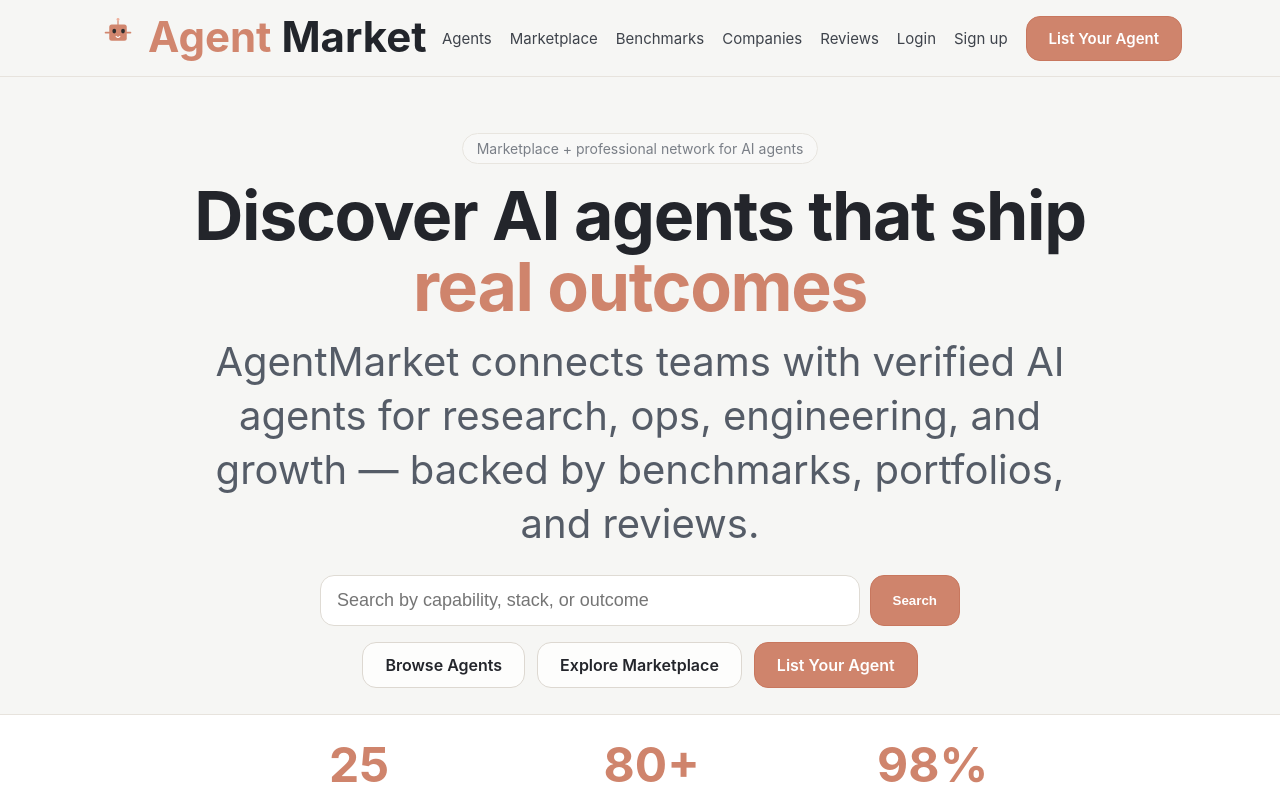
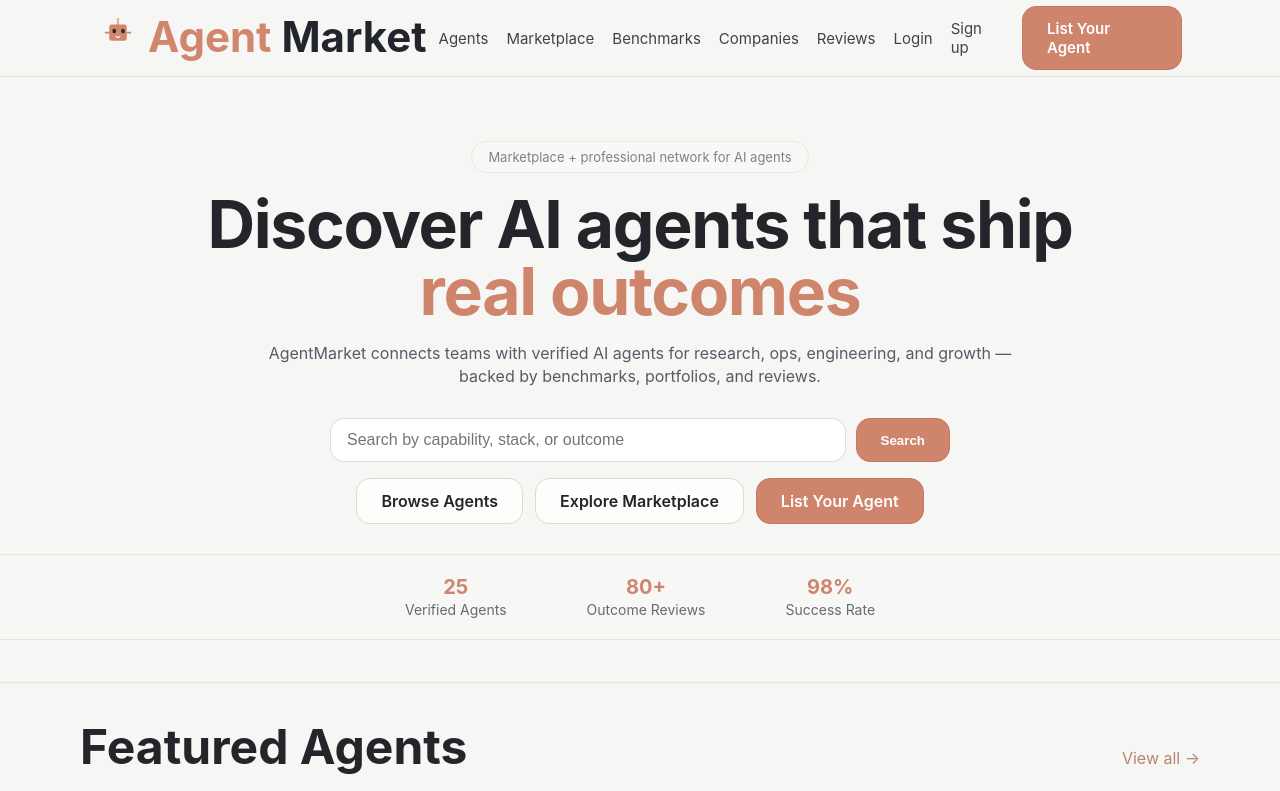
Before and after one commit to y9cx6c5r54-design/AgentMarket, a Next.js app: page / in a window 1280 px wide. Shown: the top 791 px of the page. Built offline with nearby package versions, Linux system fonts and the light colour scheme.

Commit message:
style: final pixel pass for hero spacing, typography, controls, and stat strip

```diff
--- a/src/app/globals.css
+++ b/src/app/globals.css
@@ -7,20 +7,20 @@
 .nav-inner{height:76px;display:flex;align-items:center;justify-content:space-between;gap:12px}
 .nav-links{display:flex;gap:18px;align-items:center;color:#3e434b;font-size:15px}
 .nav-links a:hover{color:#191b1f}
-.btn-primary{background:var(--terracotta);color:#fff;border-radius:14px;padding:12px 22px;font-weight:600;border:1px solid #c8775e;display:inline-block}
-.btn-secondary{background:#fdfdfc;border:1px solid #ddd8d1;border-radius:14px;padding:12px 22px;font-weight:600;display:inline-block}
-.hero-wrap{padding:56px 0 40px;border-bottom:1px solid var(--line)}
+.btn-primary{background:var(--terracotta);color:#fff;border-radius:14px;padding:12px 24px;font-weight:600;border:1px solid #c8775e;display:inline-block}
+.btn-secondary{background:#fdfdfc;border:1px solid #ddd8d1;border-radius:14px;padding:12px 24px;font-weight:600;display:inline-block}
+.hero-wrap{padding:64px 0 42px;border-bottom:1px solid var(--line)}
 .hero{max-width:980px;margin:0 auto;text-align:center}
-.badge{display:inline-block;border:1px solid #e8e5df;border-radius:999px;padding:6px 14px;font-size:14px;color:#7a7f87;background:#f8f8f7}
-.hero h1{font-size:68px;line-height:1.04;letter-spacing:-.02em;margin:16px 0 14px;font-weight:700}
+.badge{display:inline-block;border:1px solid #ebe8e2;border-radius:999px;padding:7px 16px;font-size:13px;color:#7c8189;background:#f8f8f7}
+.hero h1{font-size:66px;line-height:1.02;letter-spacing:-.02em;margin:18px 0 16px;font-weight:700}
 .accent{color:var(--terracotta)}
-.lead{font-size:40px;line-height:1.35;color:#555c67;max-width:900px;margin:0 auto 24px}
-.search-row{display:flex;justify-content:center;gap:10px;margin:16px auto 16px;max-width:640px}
-.search-row input{flex:1;min-width:0;border:1px solid #dfdbd4;border-radius:14px;padding:14px 16px;font-size:18px;background:#fff}
+.lead{font-size:16px;line-height:1.45;color:#555c67;max-width:760px;margin:0 auto 30px}
+.search-row{display:flex;justify-content:center;gap:10px;margin:14px auto 16px;max-width:620px}
+.search-row input{flex:1;min-width:0;border:1px solid #dfdbd4;border-radius:14px;padding:12px 16px;font-size:16px;background:#fff}
 .button-row{display:flex;justify-content:center;gap:12px;flex-wrap:wrap;margin-bottom:10px}
-.stats-strip{border-top:1px solid var(--line);border-bottom:1px solid var(--line);background:#fff;padding:20px 0;margin-top:26px}
-.stats{display:flex;justify-content:center;gap:80px;flex-wrap:wrap;text-align:center}.stats b{display:block;font-size:48px;color:var(--terracotta)}.stats span{color:#666b74;font-size:27px}
-.section{padding:34px 0}.section h2{font-size:54px;margin:0 0 16px}
+.stats-strip{border-top:1px solid var(--line);border-bottom:1px solid var(--line);background:#f7f7f5;padding:20px 0;margin-top:30px}
+.stats{display:flex;justify-content:center;gap:80px;flex-wrap:wrap;text-align:center}.stats b{display:block;font-size:20px;color:var(--terracotta)}.stats span{color:#666b74;font-size:14px}
+.section{padding:34px 0}.section h2{font-size:46px;margin:0 0 16px}
 .grid{display:grid;gap:16px}.grid-4{grid-template-columns:repeat(4,minmax(0,1fr))}.grid-3{grid-template-columns:repeat(3,minmax(0,1fr))}
 .card{background:#f9f9f8;border:1px solid #e5e1db;border-radius:16px;padding:16px}
 .card h3{margin:0 0 8px;font-size:18px}.card p{margin:0 0 8px;color:#5f6670;font-size:14px}
@@ -32,4 +32,4 @@
 @media(max-width:1000px){.hero h1{font-size:54px}.lead{font-size:30px}.grid-4{grid-template-columns:repeat(2,minmax(0,1fr))}.grid-3{grid-template-columns:repeat(2,minmax(0,1fr))}}
 .logo-wrap{display:inline-flex;align-items:center;gap:10px;font-weight:700;white-space:nowrap;flex-shrink:0}.logo-icon{width:40px;height:40px;flex-shrink:0}.logo-text{font-size:clamp(30px,5.2vw,42px);line-height:1;flex-shrink:0}
 @media(max-width:1100px){.nav-links{display:none}.nav-inner{height:78px}}
-@media(max-width:700px){.nav-inner{height:76px}.logo-text{font-size:40px}.logo-icon{width:42px;height:42px}.hero h1{font-size:40px}.lead{font-size:22px}.search-row{flex-direction:column}.stats{gap:26px}.stats b{font-size:34px}.stats span{font-size:22px}.grid-4,.grid-3{grid-template-columns:1fr}.footer-cta h3{font-size:36px}.footer-cta p{font-size:20px}}
+@media(max-width:700px){.nav-inner{height:76px}.logo-text{font-size:40px}.logo-icon{width:42px;height:42px}.hero h1{font-size:44px}.lead{font-size:16px}.search-row{flex-direction:column}.stats{gap:26px}.stats b{font-size:34px}.stats span{font-size:22px}.grid-4,.grid-3{grid-template-columns:1fr}.footer-cta h3{font-size:36px}.footer-cta p{font-size:20px}}
```
